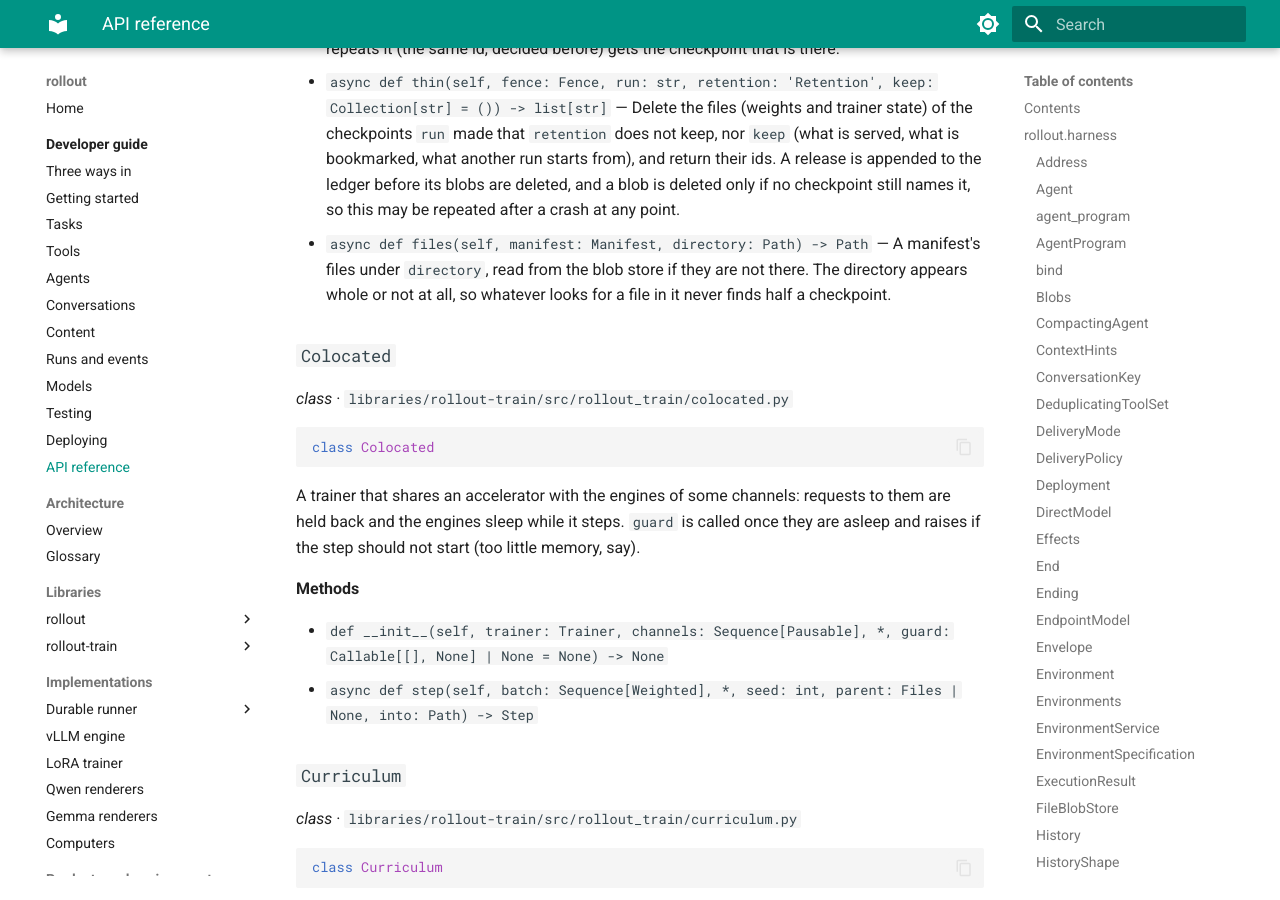
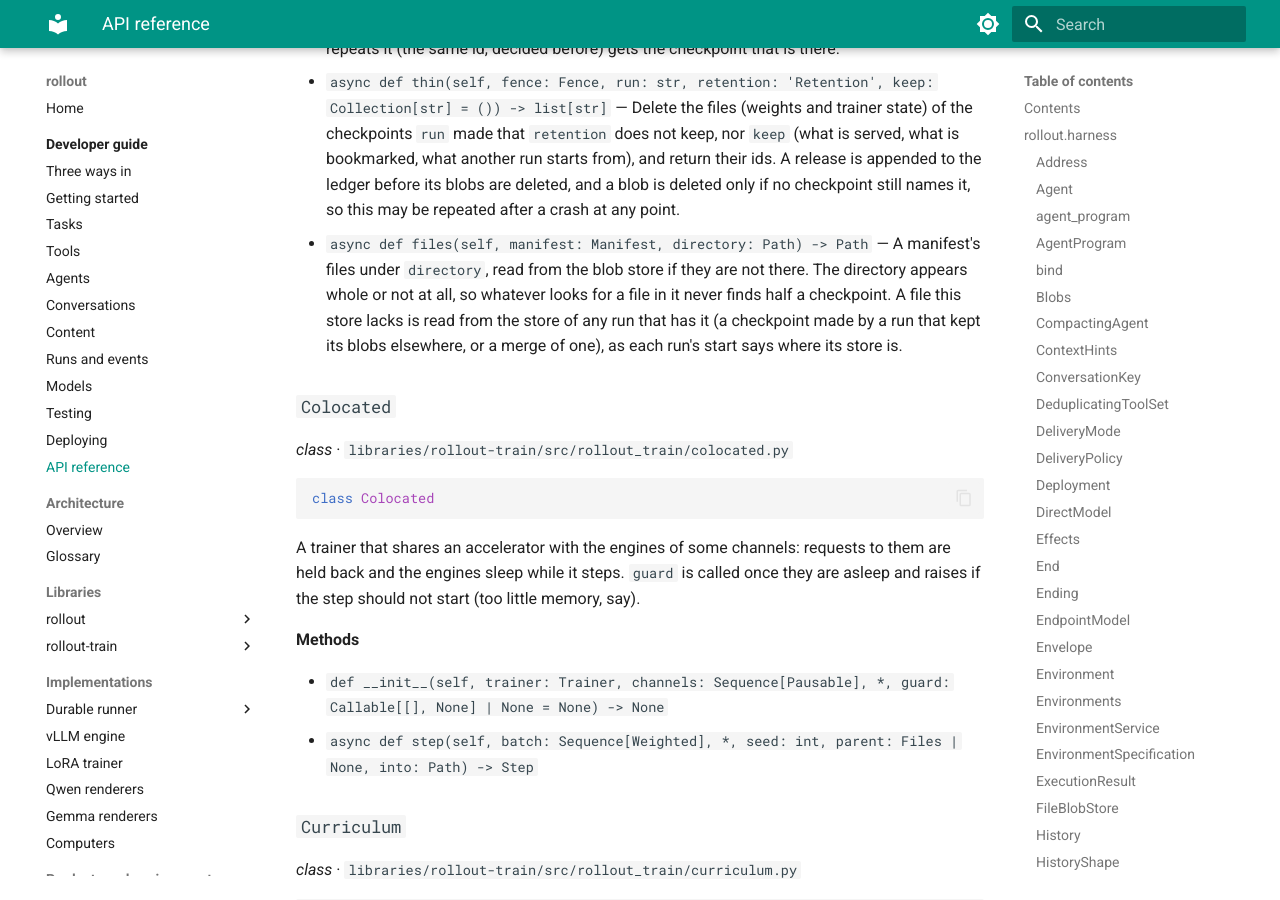
Before and after one commit to by77er/distributed_agents_environments, an MkDocs documentation site: the page built from docs/guide/reference.md, in a window 1280 px wide and 900 px high, scrolled down 68480 px. Built offline with MkDocs 1.6.1 and Material for MkDocs 9.7.7, drawn with Linux system fonts in a browser that asks for light colours.

```diff
--- a/docs/guide/reference.md
+++ b/docs/guide/reference.md
@@ -2486,7 +2486,9 @@ Every checkpoint, in a ledger, and their files in a blob store.
   release is appended to the ledger before its blobs are deleted, and a blob is deleted only if no checkpoint
   still names it, so this may be repeated after a crash at any point.
 - `async def files(self, manifest: Manifest, directory: Path) -> Path` — A manifest's files under `directory`, read from the blob store if they are not there. The directory
-  appears whole or not at all, so whatever looks for a file in it never finds half a checkpoint.
+  appears whole or not at all, so whatever looks for a file in it never finds half a checkpoint. A file this
+  store lacks is read from the store of any run that has it (a checkpoint made by a run that kept its blobs
+  elsewhere, or a merge of one), as each run's start says where its store is.
 
 ### `Colocated`
 
```
